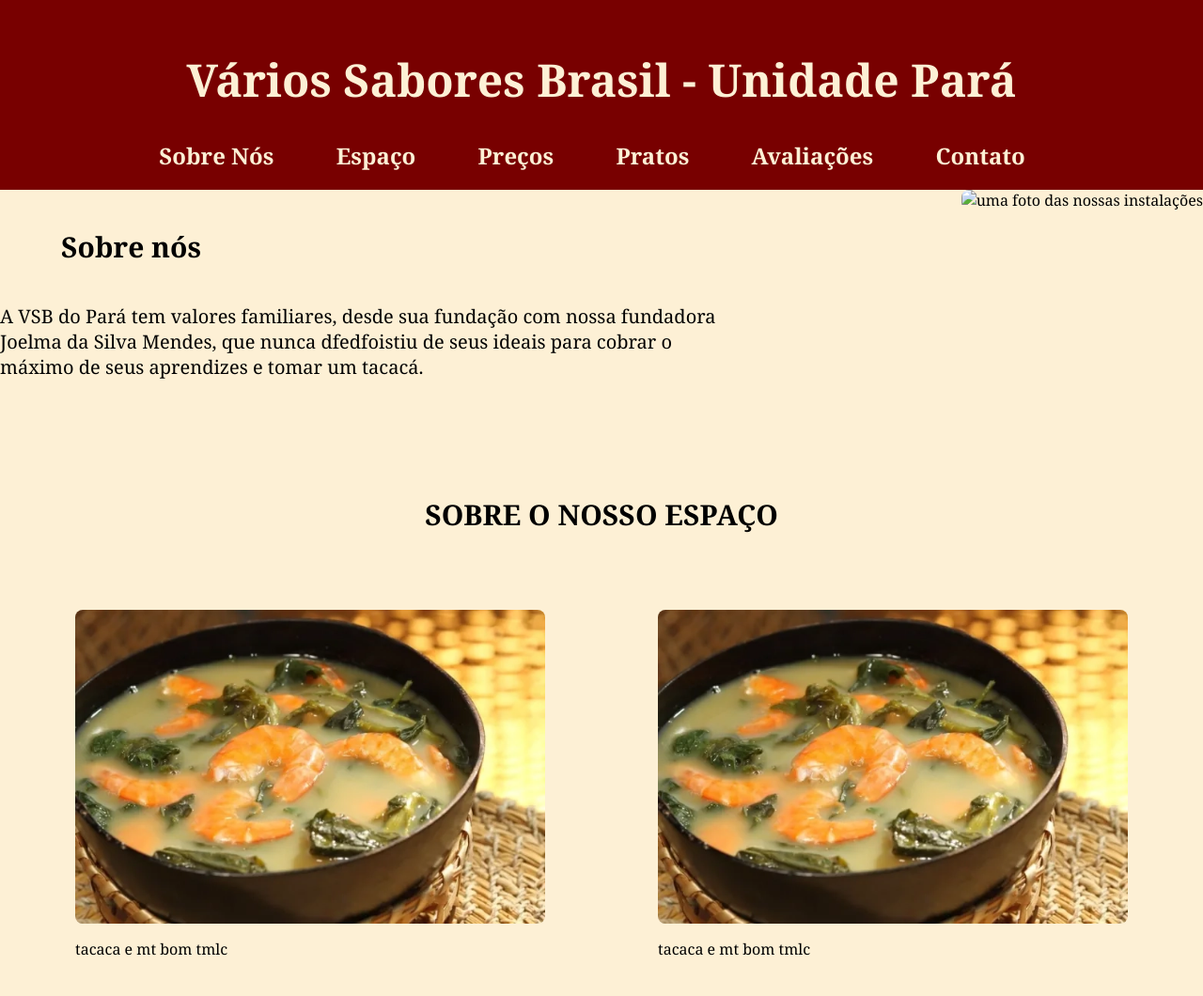
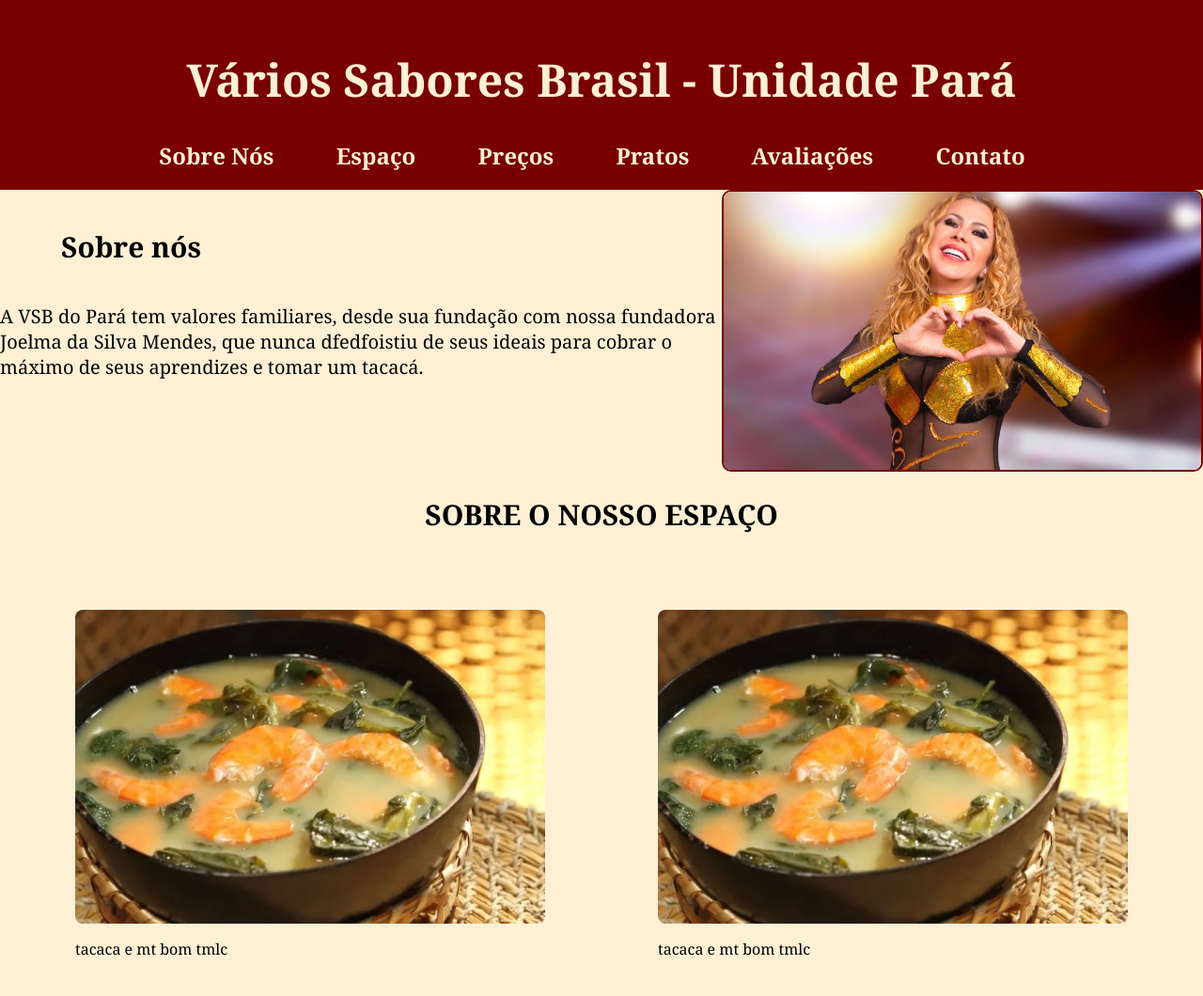
Before and after one commit to jjooaaaaoo/htmlWeb0, a plain HTML site: page index.html in a window 1280 px wide. Shown: the top 1060 px of the page at 94% size. Drawn offline with Linux system fonts and the light colour scheme.

Commit message:
modified:   assets/css/style.css 	new file:   assets/img/fundadora.jpg 	modified:   index.html

```diff
--- a/assets/css/style.css
+++ b/assets/css/style.css
@@ -99,13 +99,17 @@ nav a:hover {
 }
 
 .sobreimg {
-    max-width: 40%;
+    max-width: 100%;
+    max-height: 100%;
+    overflow: hidden;
+    border: 2px solid #780000;
+    border-radius: 10px;
 }
-
-.sobreimg img{
-    width:max-content;
-    height: max-content;
-    border-radius: 8px;
+.sobreimg img {
+    width: 100%;
+    height: 100%;
+    object-fit: cover;
+    display: block;
 }
 #espaco{
     align-items: center;
--- a/index.html
+++ b/index.html
@@ -38,7 +38,7 @@
             <p>A VSB do Pará tem valores familiares, desde sua fundação com nossa fundadora Joelma da Silva Mendes, que nunca dfedfoistiu de seus ideais para cobrar o máximo de seus aprendizes e tomar um tacacá. </p>
         </div>
         <div class="sobreimg">
-            <img src="adnads.jpg" alt="uma foto das nossas instalações">
+            <img src="./assets/img/fundadora.jpg" alt="uma foto de nossa fundadora">
         </div>
     </section>
     <section id="espaco">
```
Also changed, not shown: assets/img/fundadora.jpg (added).
